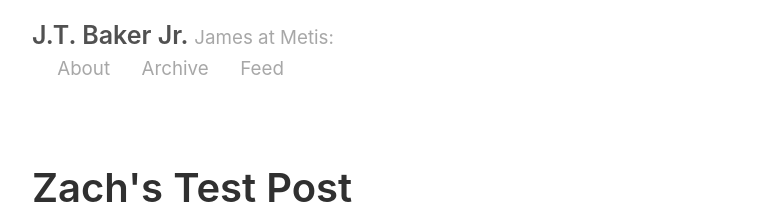
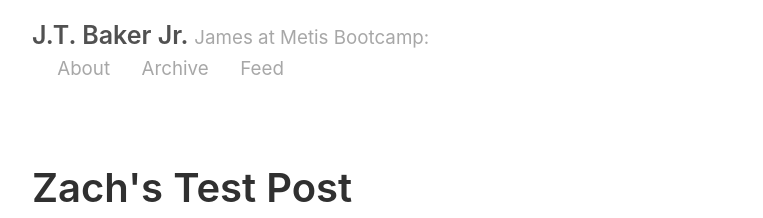
Before and after one commit to JTBake490/JTBake490.github.io, a Jekyll site: the page built from index.html, in a window 1280 px wide and 900 px high. Shown: the top 218 px of the window, without its empty margins (258-1021 px from the left). Built offline with Jekyll 4.4.1, drawn with Linux system fonts in a browser that asks for light colours; the list of posts is cut into pages by our own code.

Commit message:
Changed tagline

```diff
--- a/_config.yml
+++ b/_config.yml
@@ -3,7 +3,7 @@ permalink:           pretty
 
 # Setup
 title:               J.T. Baker Jr.
-tagline:             James at Metis
+tagline:             James at Metis Bootcamp
 url:                 http://JTBake490.github.io
 paginate:            2
 baseurl:             ""
```
